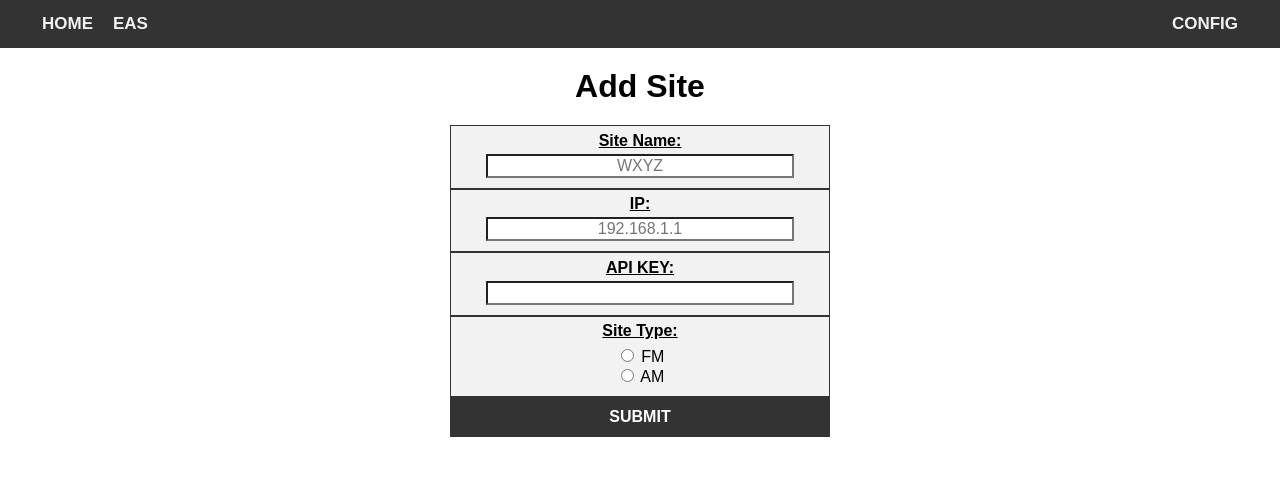
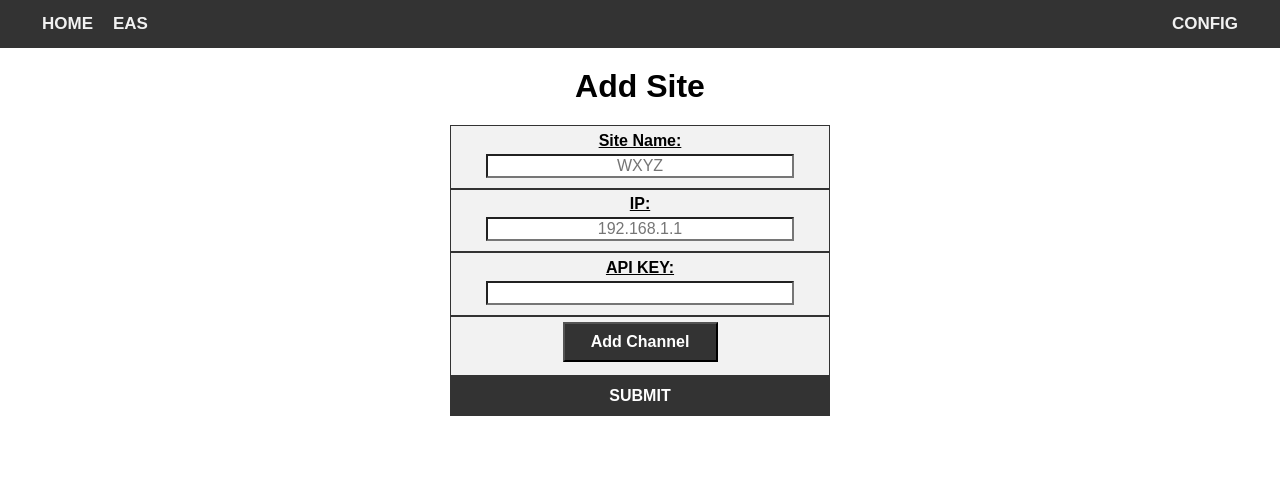
Before and after one commit to erikjmurray/BurkReadingFlaskApp, a Flask app: page /admin/add_site in a window 1280 px wide. Shown: the top 486 px of the page. Run offline with Flask 3, Linux system fonts and the light colour scheme.

Commit message:
adjusted add_site page and html to take adhoc channels

```diff
--- a/models/__init__.py
+++ b/models/__init__.py
@@ -5,5 +5,5 @@ When imported to the app file they get created automatically
 
 from models.channels import Channel, MeterConfig, StatusOption
 from models.readings import Reading, ReadingValue, Message, EAS
-from models.site import Site, SiteSchema
-from models.user import User, UserSchema
+from models.site import Site
+from models.user import User
--- a/models/channels.py
+++ b/models/channels.py
@@ -1,7 +1,8 @@
 """
 SQL Table definitions for configuration.
 """
-from extensions import db
+from extensions import db, ma
+from models.readings import ReadingValue
 
 
 class Channel(db.Model):
@@ -28,9 +29,6 @@ class Channel(db.Model):
             status_options=[opt.id for opt in self.status_options],
             site_id=self.site_id,
         )
-
-    def __repr__(self):
-        return f"CH{self.id} | {self.title} at {Site.query.get(self.site_id).site_name}"
 
 
 class MeterConfig(db.Model):
--- a/routes/admin.py
+++ b/routes/admin.py
@@ -137,8 +137,6 @@ def add_new_site_post():
     """ On POST, attempt to add site to config """
     # Get form data from post
     results = request.form
-    # TODO: Validate the user input before submission to config
-    # validate_results(results)
 
     try:
         site_name = results.get('site_name').replace(' ', '_')
--- a/static/javascript/add_channel_html.js
+++ b/static/javascript/add_channel_html.js
@@ -22,112 +22,102 @@ async function get_units() {
 // Define global variables
 let colors;
 let units;
+let plus_img = "{{url_for('static;, filename='img/plus_sign')}}"
+console.log(plus_img)
 
 get_colors();
 get_units();
 
 let pilot_data = {'html_tag': 'pilot', 'type': 'status', 'title': 'Pilot'}
 
+// Get document elements
+const channels_form = document.querySelector('#channels_form');
+const add_channel_div = document.getElementById('channel_addition')
 
-// Get document elements
-const site_type = document.querySelectorAll('input[name="site_type"]');
-const channels_form = document.querySelector('#channels_form');
+const channel_selector_html = `
+    <fieldset>
+        <dl>
+            <dt class="">
+                <label class="config_header">Channel Type: </label>
+            </dt>
+            <dt class="" style="margin-top: 2px;">
+                <div class="radio_group">
+                    <label>
+                        <input type="radio" name="channel_type" value="meter" required>
+                        Meter
+                    </label>
+                    <label>
+                        <input type="radio" name="channel_type" value="status">
+                        Status
+                    </label>
+                </div>
+                <button onclick="add_channel_html(); return false;">Submit</button>
+            </dt>
+        </dl>
+    </fieldset>
+    `
 
 
-function insert_html_on_type_change() {
-    // Listens for change of site_type radio button
-    // Adds HTML based on dictionaries defined in JS
-    site_type.forEach(option => {
-        option.addEventListener('change', function () {
-            if (option.checked && option.value == 'fm') {
-                get_fm_channels().then((fm_channels) => {
-                    add_channels(fm_channels);
-                    add_pilot_option()
-                })
-            }
-            else if (option.checked && option.value == 'am') {
-                get_am_channels().then((am_channels) => {
-                    add_channels(am_channels);
-                })
-            }
-        })
-    })
+function add_channel_selector_html() {
+    // Changes ADD CHANNEL button to a channel type selector
+    add_channel_div.innerHTML = channel_selector_html
 }
 
 
-async function get_fm_channels() {
-    // Calls API route for FM channel data
-    const response = await fetch('/api/fm_setup_channels');
-    const channels = await response.json();
-    return Array.from(channels);
-}
-
-
-async function get_am_channels() {
-    // Calls API route for AM channel data
-    const response = await fetch('/api/am_setup_channels');
-    const channels = await response.json();
-    return Array.from(channels);
-}
-
-
-function add_channels(channels) {
-    // clear HTML before adding anything new
-    clear_channels_form()
-
-    channels.forEach(channel => {
-        let id = channel.html_tag;
-        if (channel.type === 'meter') {
-            // Add meter HTML to inner HTML of id="channel_form" as defined in document
-            meter_channel = create_meter_channel(id, channel)
-            channels_form.innerHTML += meter_channel
-        }
-        else if (channel.type === 'status') {
-            // Add status HTML to inner HTML of id="channel_form" as defined in document
-            status_channel = create_status_channel(id, channel)
-            channels_form.innerHTML += status_channel
+function add_channel_html() {
+    // On submit, creates either a meter or status channel form
+    const channel_type = document.querySelectorAll('input[name="channel_type"]');
+    channel_type.forEach(option => {
+        if (option.checked && option.value == 'meter') {
+            channels_form.innerHTML += create_meter_channel('channel_1')
+            }
+        else if (option.checked && option.value == 'status') {
+            // add status html
+            channels_form.innerHTML += create_status_channel('pilot', pilot_data)
         }
     })
-}
 
-
-// clears added HTML of div w/ id="channel_form" as defined in document
-function clear_channels_form() {
-    channels_form.innerHTML = ''
+    // Clears Meter/Status selector and default to ADD CHANNEL
+    add_channel_div.innerHTML = `
+        <button id="add_channel" onclick="add_channel_selector_html(); return false;">Add Channel</button>
+        `
 }
 
 
 // Create html for a meter channel input
-function create_meter_channel(id, channel) {
+function create_meter_channel(id) {
     meter_channel = `
     <fieldset>
       <dl>
         <dt class="config_header"">
-            <label>${channel.title}</label>
+            <label for="${id}">Meter ${id}</label>
             <div style="display: none;">
-                <input type="text" id="${id}_id" name="${id}_id" value="${id}">
-                <input type="text" id="${id}_type" name="${id}_type" value="${channel.type}">
-                <input type="text" id="${id}_title" name="${id}_title" value="${channel.title}">
+                <input type="text" id="${id}_type" name="${id}_type" value='meter'>
             </div>
+            <img class="hide-content" id="${id}_hide_content"
+            onclick="minimize_channel_data('${id}'); return false;" src='./img/minus_sign.png' alt='minus'>
         </dt>
+        <div id='${id}_content' style="">
         <dt class="config_content">
+            <label for='${id}_title'>Title</label>
+            <input type="text" id='${id}_title' name='${id}_title' required>
             <label for="${id}_num">Channel Number</label><br>
             <input type="number" id="${id}_num" name="${id}_num" required>
 
             <label for="${id}_nominal">Nominal Output</label><br>
-            <input type="number" step="any" id="${id}_nominal" name="${id}_nominal" value="0">
+            <input type="number" step="any" id="${id}_nominal" name="${id}_nominal" placeholder="0">
         <h4 style="margin:0;">Limits</h4>
         <div class="option_box">
         `
 
         // Add limit html
-        meter_channel += create_limit_html(id, 'upper')
-        meter_channel += create_limit_html(id, 'lower')
+        meter_channel += create_limit_html(id, 'Upper')
+        meter_channel += create_limit_html(id, 'Lower')
 
         meter_channel += `
         </div>
           <div class="config_content">
-            <label style="" for="${id}_units">Units: </label>
+            <label style="" for="${id}_units">Units: </label></br>
             <select style="" id="${id}_units" name="${id}_units" required>
         `
         meter_channel += add_unit_options()
@@ -137,21 +127,44 @@ function create_meter_channel(id, channel) {
         </dt>
       </dl>
     </fieldset>
+    </div>
     `
     return meter_channel
 }
 
 
+function minimize_channel_data(channel_id) {
+    content = document.getElementById(`${channel_id}_content`)
+    content.style = 'display: none;'
+
+    hide_content_button = document.getElementById(`${channel_id}_hide_content`)
+    hide_content_button.src = './img/plus_sign.png'
+    hide_content_button.alt = 'plus'
+    hide_content_button.setAttribute('onclick', `maximize_channel_data('${channel_id}'); return false;`)
+}
+
+
+function maximize_channel_data(channel_id) {
+    content = document.getElementById(`${channel_id}_content`)
+    content.style = ''
+
+    hide_content_button = document.getElementById(`${channel_id}_hide_content`)
+    hide_content_button.src = './img/minus_sign.png'
+    hide_content_button.alt = 'minus'
+    hide_content_button.setAttribute('onclick', `minimize_channel_data('${channel_id}'); return false;`)
+}
+
+
 // create limit html
 function create_limit_html(id, limit) {
-    if (limit == 'upper') {
+    if (limit == 'Upper') {
         message = 'Color above upper limit'
     } else {
         message = 'Color below lower limit'
     }
     limit_html = `
-        <label for="${id}_${limit}">${limit.toUpperCase()} LIMIT</label><br>
-        <input type="number" step="any" id="${id}_${limit}" name="${id}_${limit}" value="0">
+        <label for="${id}_${limit}">${limit} Limit</label><br>
+        <input type="number" step="any" id="${id}_${limit}" name="${id}_${limit}" placeholder="0">
 
         <label>
         ${message}
--- a/static/javascript/duplicate_verification.js
+++ b/static/javascript/form_verification.js
@@ -36,3 +36,21 @@ function check_name_in_db() {
     })
 
 }
+
+function ip_address_verification(input_id) {
+    // Uses regex to verify that IP Address is in proper format
+  const ipAddressInput = document.getElementById(input_id);
+
+  ipAddressInput.addEventListener("blur", function() {
+    const ipAddress = ipAddressInput.value;
+    if (!isValidIpAddress(ipAddress)) {
+      alert("Please enter a valid IP address.");
+      ipAddressInput.value = "";
+    }
+  });
+}
+
+function isValidIpAddress(ipAddress) {
+    const ipAddressRegex = /^([0-9]{1,3}\.){3}[0-9]{1,3}$/;
+    return ipAddressRegex.test(ipAddress);
+  }
--- a/templates/admin/add_site.html
+++ b/templates/admin/add_site.html
@@ -49,37 +49,32 @@
       </dl>
     </fieldset>
 
+    <div id="channels_form">
+<!--    Channel HTML added here each time Add Channel button finishes submission -->
+    </div>
+
+
     <fieldset>
         <dl>
-            <dt class="">
-                <label class="config_header">Site Type: </label>
-            </dt>
-            <dt class="" style="margin-top: 2px;">
-                <div class="radio_group">
-                    <label>
-                        <input type="radio" name="site_type" value="fm" required>
-                        FM
-                    </label>
-                    <label>
-                        <input type="radio" name="site_type" value="am">
-                        AM
-                    </label>
+            <dt>
+                <div id="channel_addition">
+                    <button id="add_channel" onclick="add_channel_selector_html(); return false;">Add Channel</button>
+<!--                Button replaced with channel type selector and submit    -->
                 </div>
             </dt>
         </dl>
     </fieldset>
 
-    <div id="channels_form">
-<!--    HTML added by JS depending on value of Site Type -->
-    </div>
+
 
     <button style="width:100%; border:0px; margin-bottom:0px" type="submit" value="Submit">SUBMIT</button>
   </form>
 
 </div>
 <script src="{{ url_for('static', filename='javascript/add_channel_html.js') }}"></script>
-<script src="{{ url_for('static', filename='javascript/duplicate_verification.js') }}"></script>
+<script src="{{ url_for('static', filename='javascript/form_verification.js') }}"></script>
 <script>
-    insert_html_on_type_change()
+    ip_address_verification('ip')
 </script>
+
 {% endblock %}
```
Also changed, not shown: models/schemas.py (added, +16 -0 lines), models/site.py (+1 -6 lines), models/user.py (+1 -7 lines), static/img/add.png (deleted), static/img/minus_sign.png (added), static/img/plus_sign.png (added).
